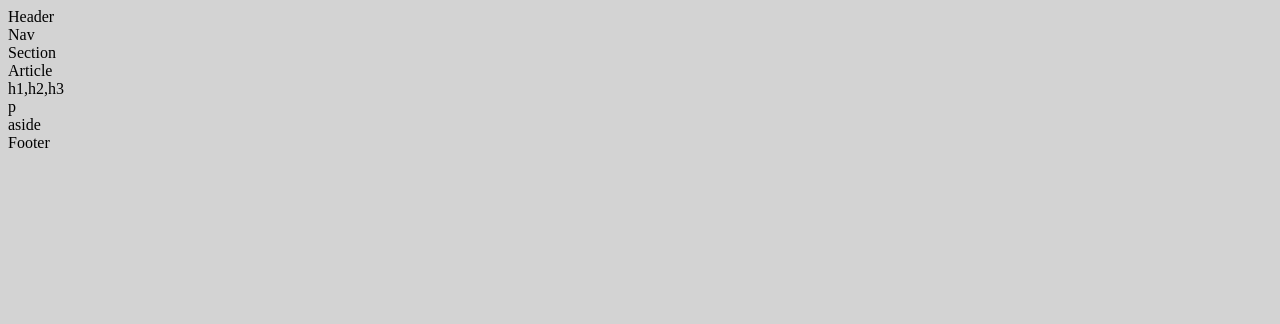
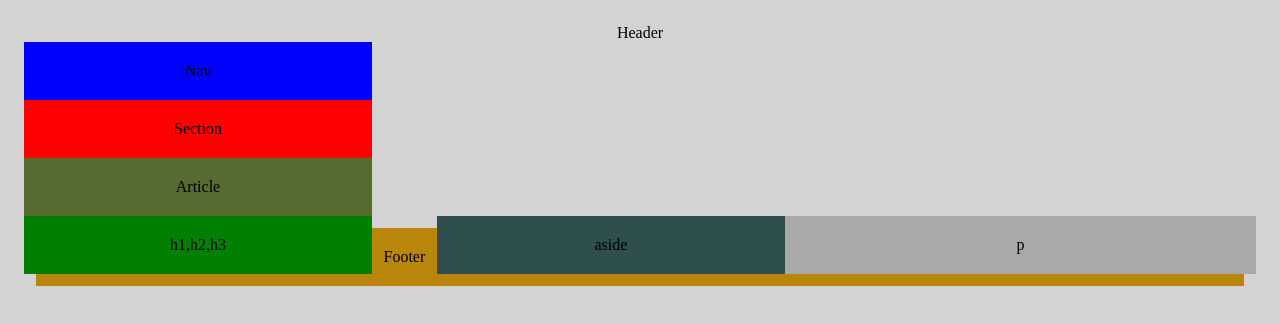
Before and after one commit to cmainegra/HW-Wireframe, a plain HTML site: page index.html in a window 1280 px wide. Drawn offline with Linux system fonts and the light colour scheme.

Commit message:
2ndstyleedit

```diff
--- a/style.css
+++ b/style.css
@@ -1,8 +1,53 @@
 body {
     background-color: lightgray;
+    margin: 12px;
+    text-align: center;
+    padding: 12px;
 }
 head {
     background-color: gray;
     padding: 25px;
+    margin: 20px;
+}
+#Nav {
+    background-color: blue;
+    padding: 20px;
+    width: 25%;
+}
+#Section {
+    background-color: red;
+    padding: 20px;
+    width: 25%;
+}
+#theHs {
+    background-color: green;
     margin: 0px;
+    padding: 20px;
+    width: 25%;
+    float: left;
 }
+#p {
+    background-color: darkgray;
+    padding: 20px;
+    width: 35%;
+    float: right;
+}
+#aside {
+    background-color: darkslategrey;
+    padding: 20px;
+    width: 25%;
+    float: right;
+}
+#Article {
+    background-color: darkolivegreen;
+    padding: 20px;
+    width: 25%;
+
+}
+footer {
+    background-color: darkgoldenrod;
+    padding: 20px;
+    margin: 12px;
+    border: 5px;
+    text-align: center
+    }
```
